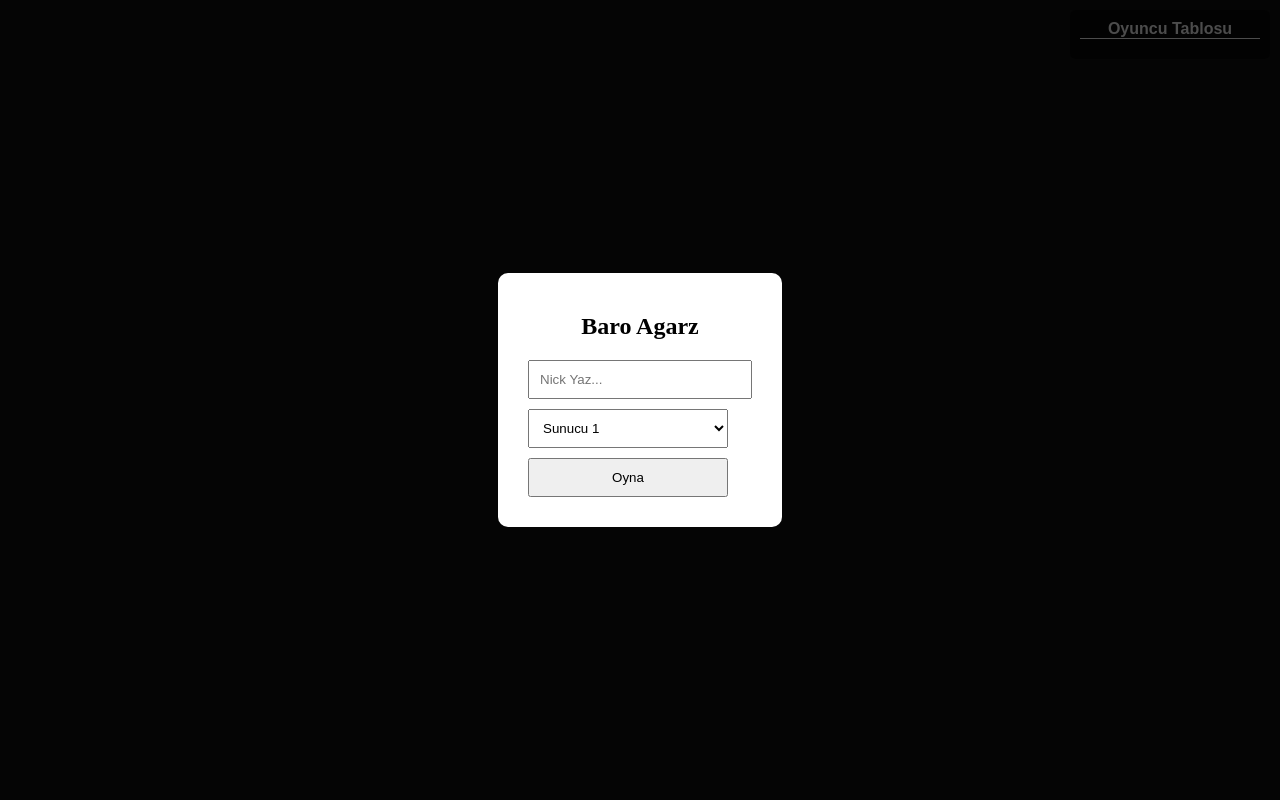
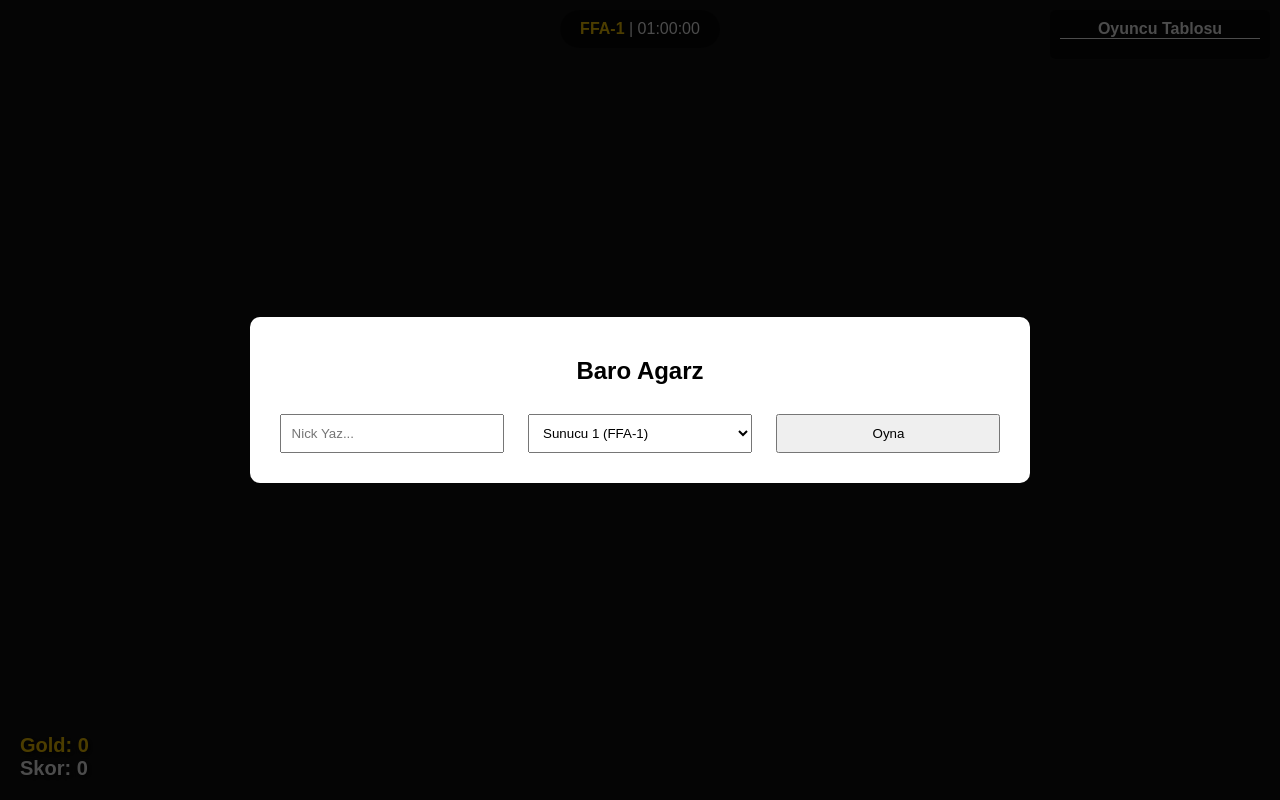
Before and after one commit to barisgzlx/baro41, a website: page index.html in a window 1280 px wide. Drawn offline with nearby package versions, Linux system fonts and the light colour scheme; no server answers.

Commit message:
Update index.html

```diff
--- a/index.html
+++ b/index.html
@@ -5,17 +5,29 @@
     <meta name="viewport" content="width=device-width, initial-scale=1.0">
     <title>Baro Agarz</title>
     <style>
-        body { margin: 0; overflow: hidden; background: #111; }
+        body { margin: 0; overflow: hidden; background: #111; font-family: sans-serif; }
         canvas { display: block; }
         #overlay { position: absolute; top: 0; left: 0; width: 100%; height: 100%; background: rgba(0,0,0,0.7); display: flex; justify-content: center; align-items: center; z-index: 1000; }
         .menu { background: white; padding: 20px; border-radius: 10px; text-align: center; }
-        input, select, button { margin: 10px; padding: 10px; display: block; width: 200px; }
 
-        /* OYUNCU TABLOSU TASARIMI */
+        /* ÜST PANEL (FFA-1 ve SAYAÇ) */
+        #top-info {
+            position: absolute; top: 10px; left: 50%; transform: translateX(-50%);
+            background: rgba(0,0,0,0.5); color: white; padding: 10px 20px;
+            border-radius: 20px; text-align: center; z-index: 500;
+        }
+
+        /* SOL ALT (GOLD VE SKOR) */
+        #stats {
+            position: absolute; bottom: 20px; left: 20px; color: white;
+            font-size: 20px; font-weight: bold; text-shadow: 2px 2px 4px #000;
+        }
+
+        /* SAĞ ÜST (TABLO) */
         #leaderboard {
-            position: absolute; top: 10px; right: 10px; width: 180px;
-            background: rgba(0, 0, 0, 0.5); color: white; padding: 10px;
-            border-radius: 5px; font-family: sans-serif; pointer-events: none;
+            position: absolute; top: 10px; right: 10px; width: 200px;
+            background: rgba(0,0,0,0.5); color: white; padding: 10px;
+            border-radius: 5px; pointer-events: none;
         }
         #leaderboard h3 { margin: 0 0 10px 0; font-size: 16px; border-bottom: 1px solid #fff; text-align: center; }
         #lb-list div { font-size: 13px; margin-bottom: 3px; display: flex; justify-content: space-between; }
@@ -26,13 +38,23 @@
     <div id="overlay">
         <div class="menu">
             <h2>Baro Agarz</h2>
-            <input type="text" id="nick" placeholder="Nick Yaz..." maxlength="10">
-            <select id="room">
-                <option value="ffa1">Sunucu 1</option>
-                <option value="ffa2">Sunucu 2</option>
+            <input type="text" id="nick" placeholder="Nick Yaz..." style="padding:10px; width:200px; margin:10px;">
+            <select id="room" style="padding:10px; width:224px; margin:10px;">
+                <option value="ffa1">Sunucu 1 (FFA-1)</option>
+                <option value="ffa2">Sunucu 2 (FFA-2)</option>
             </select>
-            <button onclick="join(false)">Oyna</button>
+            <button onclick="join()" style="padding:10px; width:224px; margin:10px; cursor:pointer;">Oyna</button>
         </div>
+    </div>
+
+    <div id="top-info">
+        <span id="room-name" style="font-weight: bold; color: #ffcc00;">FFA-1</span> |
+        <span id="timer">01:00:00</span>
+    </div>
+
+    <div id="stats">
+        <div style="color: #ffcc00;">Gold: <span id="my-gold">0</span></div>
+        <div>Skor: <span id="my-score">0</span></div>
     </div>
 
     <div id="leaderboard">
```
